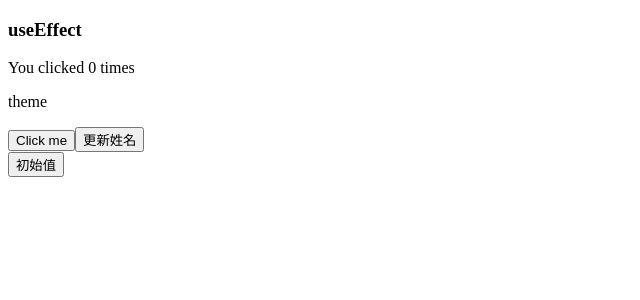
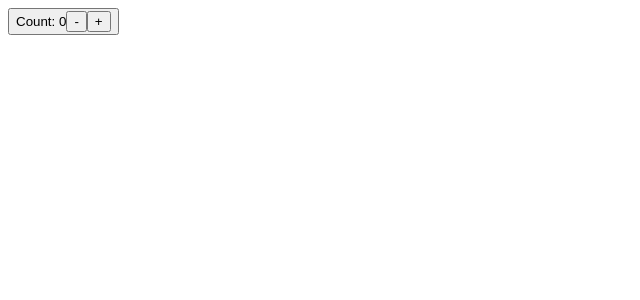
Before and after one commit to rodchen-king/react-hooks, a React (Create React App) app: page / in a window 1280 px wide. Shown: the top 300 px of the page, without its empty margins (0-640 px from the left). Built offline with nearby package versions, Linux system fonts and the light colour scheme.

Commit message:
1. 学习reducer

```diff
--- a/src/App.js
+++ b/src/App.js
@@ -1,71 +1,44 @@
-import React, { useState, useEffect, useRef, useContext } from 'react';
+/*
+ * @Description:
+ * @Author: rodchen
+ * @Date: 2021-10-22 10:01:27
+ * @LastEditTime: 2021-10-22 10:03:59
+ * @LastEditors: rodchen
+ */
+import React, { useState, useEffect, useRef, useContext, useReducer } from 'react';
 
-const ThemeContext = React.createContext({ theme: "初始值", theme1: "初始值1" });
-const { Provider, Consumer } = ThemeContext
+const initialState = {count: 0};
 
-function Example () {
-  // hooks
-  const [count, setCount] = useState(0);
-  const [name, setName] = useState('rodchen');
+function reducer(state, action) {
+  debugger
+  switch (action.type) {
+    case 'increment':
+      return {count: state.count + 1};
+    case 'decrement':
+      return {count: state.count - 1};
+    default:
+      throw new Error();
+  }
+}
 
-  const theme = useContext(ThemeContext);
-
-  // eslint-disable-next-line react-hooks/exhaustive-deps
-  const useDidMount = fn => useEffect(() => fn && fn(), []);
-
-  useDidMount(() => {
-    console.log('monted!');
-  })
-
-  const useDidUpdate = (fn, conditions) => {
-    const didMoutRef = useRef(false);
-    useEffect(() => {
-      if (!didMoutRef.current) {
-        didMoutRef.current = true;
-        return;
-      }
-      // Cleanup effects when fn returns a function
-      return fn && fn();
-    // eslint-disable-next-line react-hooks/exhaustive-deps
-    }, conditions);
-  };
-
-  useDidUpdate(() => {
-    console.log('updated');
-  },[name])
-
-  // eslint-disable-next-line react-hooks/exhaustive-deps
-  const useWillUnmount = fn => useEffect(() => () => fn && fn(), []);
-
-  useWillUnmount(() => {
-    console.log('willUnmont');
-  })
-
+function Counter() {
+  const [state, dispatch] = useReducer(reducer, initialState);
   return (
-    <div>
-      <h3>useEffect</h3>
-      <p>You clicked {count} times</p>
-      <p>{theme.theme}</p>
-      <button onClick={() => setCount(count + 1)}>
-        Click me
-      </button>
-      <button onClick={() => setName(name + ' - ')}>
-        更新姓名
-      </button>
-    </div>
-  )
+    <>
+      Count: {state.count}
+      <button onClick={() => dispatch({type: 'decrement'})}>-</button>
+      <button onClick={() => dispatch({type: 'increment'})}>+</button>
+    </>
+  );
 }
 
 function App () {
-  const theme = useContext(ThemeContext);
-
   return (
     <>
-      <Provider value={{ theme: "theme", theme1: "theme1" }}>
-        <Example />
-      </Provider>
       <span>
-        <button>{theme.theme}</button>
+        <button>
+          <Counter/>
+        </button>
       </span>
     </>
   )
```
